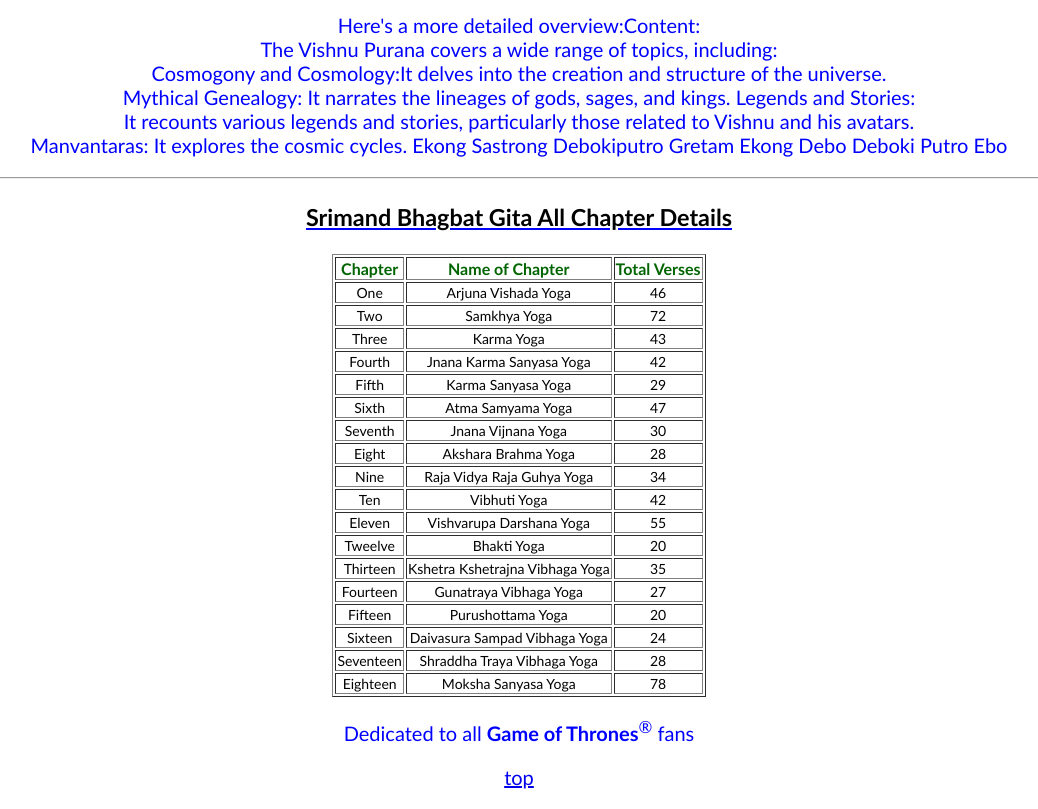
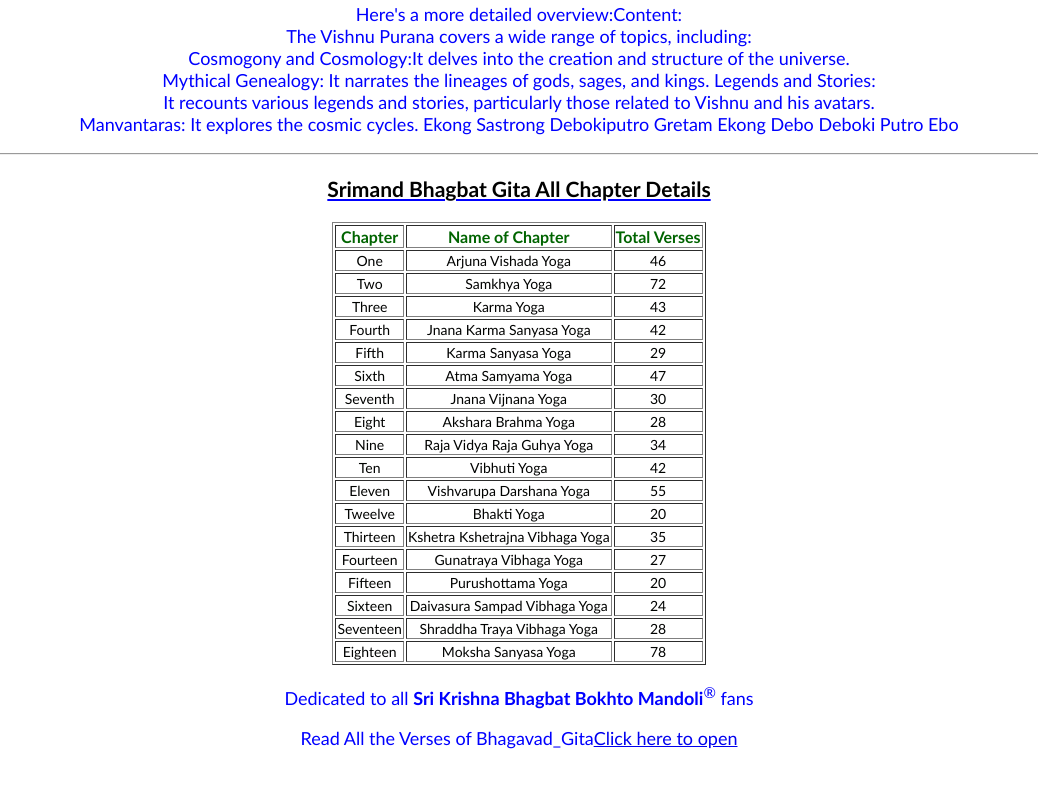
Before and after one commit to anjel25/gitjenkins, a plain HTML site: page index.html in a window 1280 px wide. Shown: the part 825-1634 px from the top of the page, without its empty margins (121-1159 px from the left). After the commit the page ends 1592 px from the top, so only its background shows below. Drawn offline with Linux system fonts and the light colour scheme.

Commit message:
add 2nd line

```diff
--- a/index.html
+++ b/index.html
@@ -7,7 +7,7 @@
     <!-- EXTERNAL CSS -->
      <link rel="stylesheet" href="styles.css">
     </head>
-<body style="color: blue; text-align: center; font-family: 'Gill Sans', 'Gill Sans MT', Calibri, 'Trebuchet MS', sans-serif; font-size: 20px;">
+<body style="color: blue; text-align: center; font-family: 'Gill Sans', 'Gill Sans MT', Calibri, 'Trebuchet MS', sans-serif; font-size: 18px;">
     <!--INLINE CSS EXAMPLE-->
     <h1 style="color: rgb(7, 195, 252); text-align: center;font-family: Impact, Haettenschweiler, 'Arial Narrow Bold', sans-serif; font-size: 40px;"> Welcome to the Vishnu Purana!</h1>
     <h2 style="
@@ -157,7 +157,7 @@
 				</tbody>
 			</table>
 		</center>
-		<p>Dedicated to all <strong>Game of Thrones</strong><sup>&reg;</sup> fans</p>
-		<p><a href="#topOfPage">top</a></p>
+		<p>Dedicated to all <strong>Sri Krishna Bhagbat Bokhto Mandoli</strong><sup>&reg;</sup> fans</p>
+		<p>Read All the Verses of Bhagavad_Gita<a href="https://en.wikipedia.org/wiki/Bhagavad_Gita">Click here to open</a></p>
     </body>
 </html>
```
